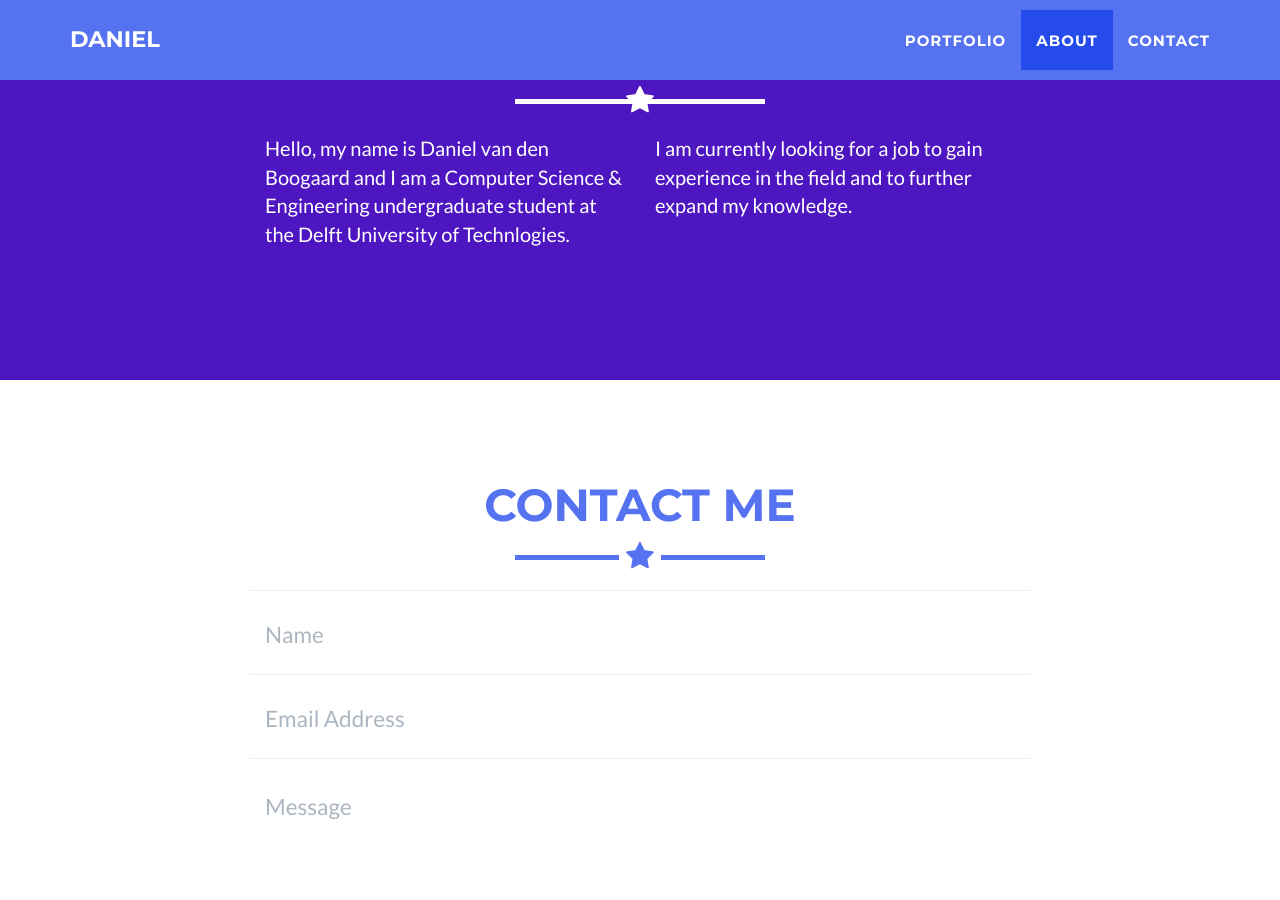
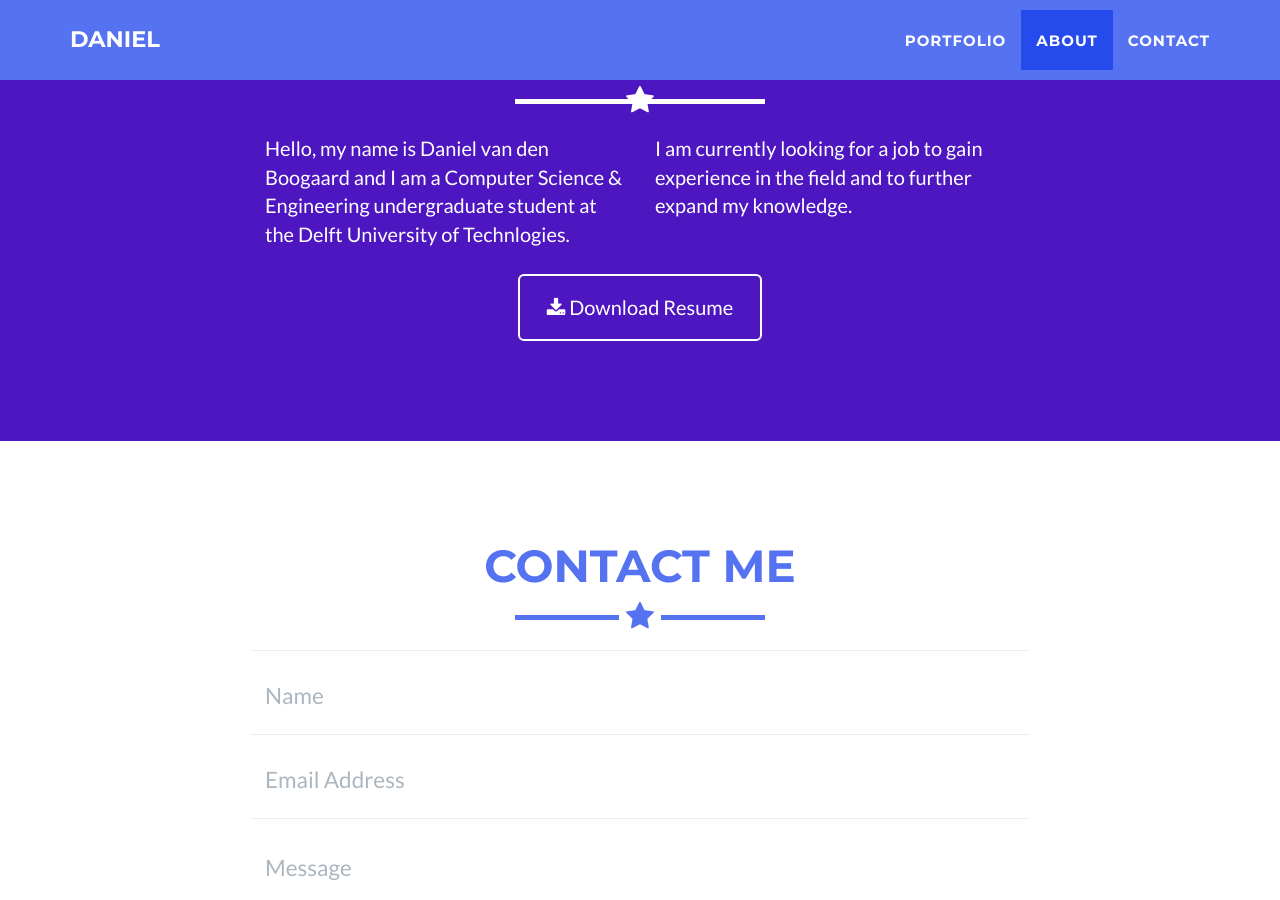
Before and after one commit to DanvdBoo/DanvdBoo.github.io, a Jekyll site: the page built from index.html, in a window 1280 px wide and 900 px high, scrolled down 1160 px. Built offline with Jekyll 4.4.1, drawn with Linux system fonts in a browser that asks for light colours.

Commit message:
Fixed download resume button

```diff
--- a/_includes/about.html
+++ b/_includes/about.html
@@ -15,7 +15,9 @@
                     <p>I am currently looking for a job to gain experience in the field and to further expand my knowledge.</p>
                 </div>
                 <div class="col-lg-8 col-lg-offset-2 text-center">
-                    <a href="https://danvdboo.github.io/Daniel_van_den_Boogaard_resume.pdf"><i class="fa fa-download"></i> Download Theme</a>
+                    <a href="https://danvdboo.github.io/Daniel_van_den_Boogaard_resume.pdf" class="btn btn-lg btn-outline">
+                      <i class="fa fa-download"></i> Download Resume
+                    </a>
                 </div>
             </div>
         </div>
```
